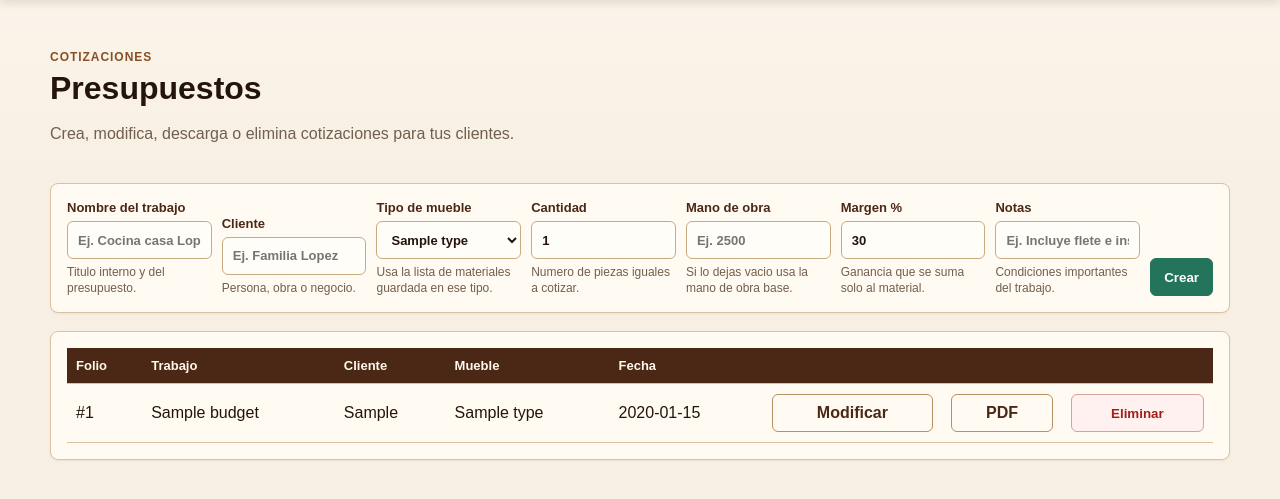
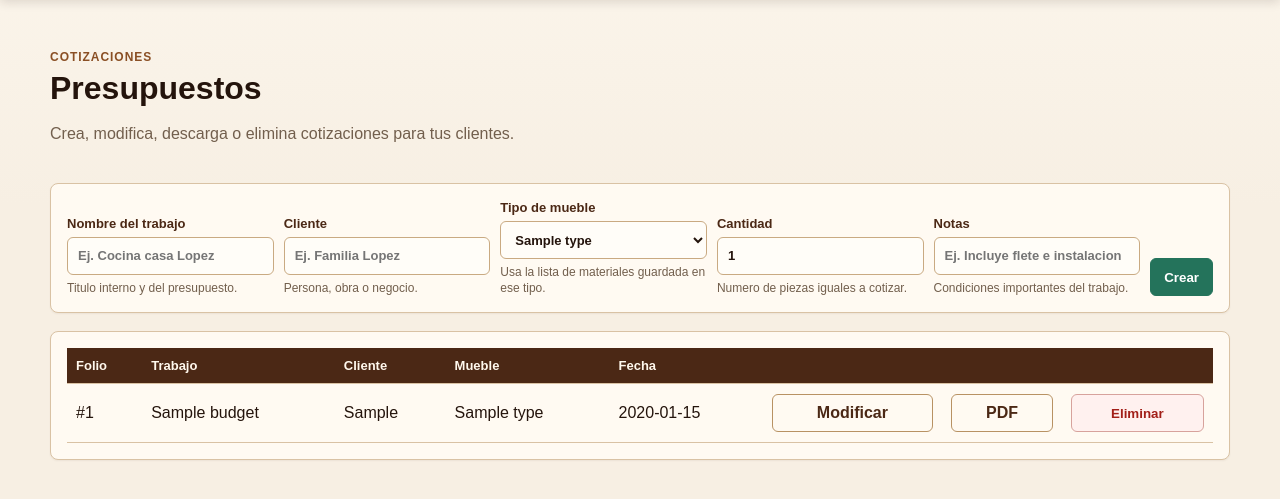
Before and after one commit to SamuelOrdaz-CIMAT/carpinteria, a Flask app: page /budgets in a window 1280 px wide. Shown: the part 55-554 px from the top of the page. Run offline with Flask 3, Linux system fonts and the light colour scheme; tables that the repository leaves empty hold one stand-in row (values such as "Sample post").

Commit message:
Remove obsolete budget labor and margin fields

```diff
--- a/carpinteria/routes/budgets.py
+++ b/carpinteria/routes/budgets.py
@@ -14,16 +14,14 @@ def register(app):
                 furniture_id = int(request.form["furniture_type_id"])
                 furniture_row = conn.execute("SELECT * FROM furniture_types WHERE id = ?", (furniture_id,)).fetchone()
                 qty = float(request.form.get("furniture_qty") or 1)
-                labor = float(request.form.get("labor_cost") or furniture_row["labor_cost"] or 0)
-                margin = float(request.form.get("margin_pct") or furniture_row["margin_pct"] or 30)
                 budget_id = create_budget_from_furniture(
                     conn,
                     furniture_id,
                     request.form.get("title", "").strip() or furniture_row["name"],
                     request.form.get("customer", "").strip(),
                     qty,
-                    labor,
-                    margin,
+                    0,
+                    100,
                     request.form.get("notes", "").strip(),
                 )
                 flash("Presupuesto creado.")
@@ -58,8 +56,8 @@ def register(app):
             settings_values = get_settings(conn)
             furniture_rows = conn.execute("SELECT * FROM furniture_types WHERE active = 1 ORDER BY name").fetchall()
         material_total = sum(line["total"] for line in lines)
-        subtotal = material_total + budget["labor_cost"]
-        margin_amount = material_total * (budget["margin_pct"] / 100)
+        subtotal = material_total
+        margin_amount = material_total
         grand_total = subtotal + margin_amount
         return render_template(
             "budget_detail.html",
@@ -85,8 +83,6 @@ def register(app):
             if not furniture_row:
                 abort(404)
             qty = float(request.form.get("furniture_qty") or 1)
-            labor = float(request.form.get("labor_cost") or furniture_row["labor_cost"] or 0)
-            margin = float(request.form.get("margin_pct") or furniture_row["margin_pct"] or 30)
             title = request.form.get("title", "").strip() or furniture_row["name"]
             conn.execute(
                 """
@@ -100,8 +96,8 @@ def register(app):
                     request.form.get("customer", "").strip(),
                     furniture_id,
                     qty,
-                    labor,
-                    margin,
+                    0,
+                    100,
                     request.form.get("notes", "").strip(),
                     budget_id,
                 ),
--- a/carpinteria/services/pdf.py
+++ b/carpinteria/services/pdf.py
@@ -174,9 +174,7 @@ def build_furniture_quote_pdf(
     pdf.line(total_x, pdf.y, 570, pdf.y, c["line"])
     totals = [
         ("Materiales", material_total),
-        ("Mano de obra", furniture["labor_cost"]),
-        ("Subtotal antes de margen", subtotal),
-        (f"Margen sobre material {furniture['margin_pct']}%", margin_amount),
+        ("Margen fijo 100%", margin_amount),
     ]
     for label, value in totals:
         pdf.y -= 22
--- a/static/styles.css
+++ b/static/styles.css
@@ -221,7 +221,7 @@ h2 { margin: 0 0 14px; font-size: 18px; }
 }
 
 .budget-form {
-  grid-template-columns: repeat(7, minmax(110px, 1fr)) auto;
+  grid-template-columns: repeat(5, minmax(120px, 1fr)) auto;
 }
 
 .budget-edit-form {
--- a/templates/budgets.html
+++ b/templates/budgets.html
@@ -26,14 +26,6 @@
   <label>Cantidad
     <input name="furniture_qty" type="number" step="0.01" min="0" value="1" placeholder="Ej. 1">
     <span class="field-help">Numero de piezas iguales a cotizar.</span>
-  </label>
-  <label>Mano de obra
-    <input name="labor_cost" type="number" step="0.01" min="0" placeholder="Ej. 2500">
-    <span class="field-help">Si lo dejas vacio usa la mano de obra base.</span>
-  </label>
-  <label>Margen %
-    <input name="margin_pct" type="number" step="0.01" min="0" value="30" placeholder="Ej. 30">
-    <span class="field-help">Ganancia que se suma solo al material.</span>
   </label>
   <label>Notas
     <input name="notes" placeholder="Ej. Incluye flete e instalacion">
```
Also changed, not shown: carpinteria/services/budgets.py (+6 -6 lines), templates/budget_detail.html (+1 -9 lines).
